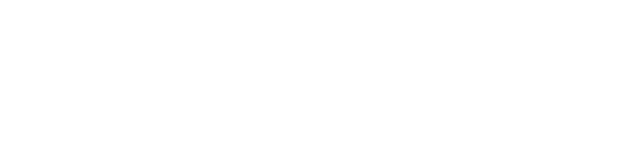
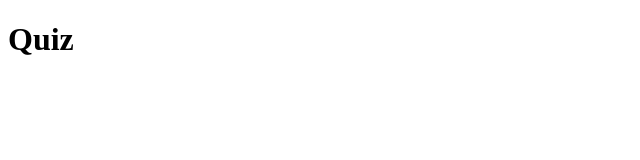
Before and after one commit to Jahanzaib-Javed/QuizApp, a plain HTML site: page index.html in a window 1280 px wide. Shown: the whole page, without its empty margins (0-640 px from the left). Drawn offline with Linux system fonts and the light colour scheme.

Commit message:
Update index.html

```diff
--- a/index.html
+++ b/index.html
@@ -6,6 +6,6 @@
     <title>Quiz App</title>
 </head>
 <body>
-
+    <div><h1>Quiz</h1></div>
 </body>
 </html>
```
